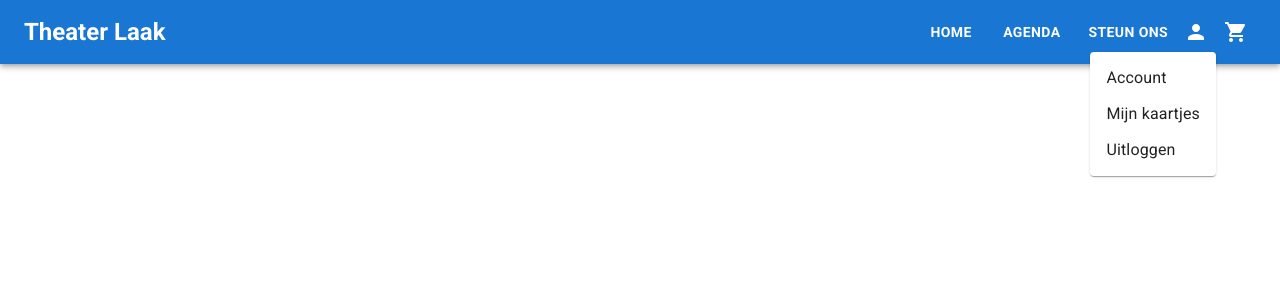
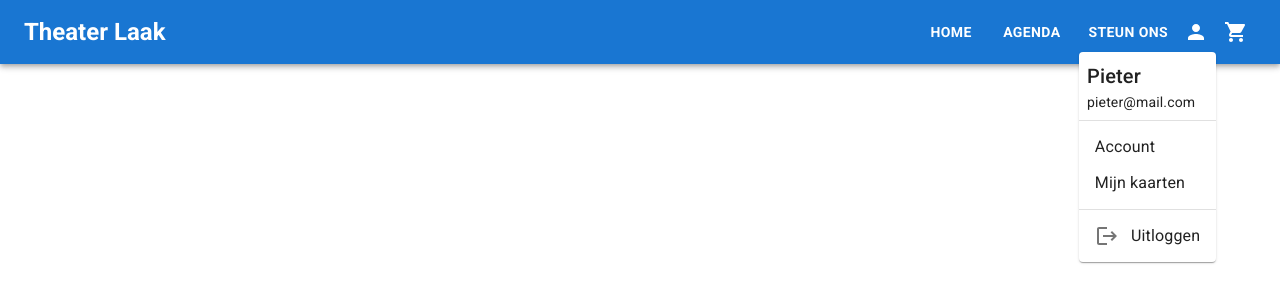
Before and after one commit to WDPR-Groep-4/WDPR, a React (Create React App) app in the folder Frontend/theater-laak/: page /steun-ons in a window 1280 px wide. Both pictures are taken after a click on the button 1196 px from the left and 32 px from the top of the page. Shown: the top 302 px of the page. Built offline with nearby package versions, Linux system fonts and the light colour scheme.

Commit message:
changed accountPopper
account aan account popper toegevoegd

```diff
--- a/Frontend/theater-laak/src/components/navbar/AccountButton.js
+++ b/Frontend/theater-laak/src/components/navbar/AccountButton.js
@@ -49,6 +49,7 @@ export default function AccountButton(props) {
                 {props.children}
             </IconButton>
             <AccountPopper
+                account={props.account}
                 openAccount={openAccount}
                 anchorRef={anchorRef}
                 handleCloseAccount={handleCloseAccount}
--- a/Frontend/theater-laak/src/components/navbar/AccountPopper.js
+++ b/Frontend/theater-laak/src/components/navbar/AccountPopper.js
@@ -5,8 +5,14 @@ import {
     ClickAwayListener,
     MenuList,
     MenuItem,
+    Typography,
+    Divider,
+    Box,
+    ListItemIcon,
+    ListItemText,
 } from "@mui/material";
 import { Link } from "react-router-dom";
+import LogoutIcon from "@mui/icons-material/Logout";
 
 export default function AccountPopper(props) {
     return (
@@ -28,6 +34,17 @@ export default function AccountPopper(props) {
                 >
                     <Paper>
                         <ClickAwayListener onClickAway={props.handleCloseAccount}>
+                            <div>
+                                <Box sx={{ p: 1 }}>
+                                    <Typography variant="h6">
+                                        {props.account.naam}
+                                    </Typography>
+                                    <Typography variant="body2">
+                                        {props.account.email}
+                                    </Typography>
+                                </Box>
+                                <Divider />
+
                                 <MenuList
                                     autoFocusItem={props.openAccount}
                                     id="composition-button"
@@ -45,16 +62,21 @@ export default function AccountPopper(props) {
                                         component={Link}
                                         to="/mijn-kaarten"
                                     >
-                                    Mijn kaartjes
+                                        Mijn kaarten
                                     </MenuItem>
+                                    <Divider />
                                     <MenuItem
                                         onClick={props.handleCloseAccount}
                                         component={Link}
                                         to="/"
                                     >
-                                    Uitloggen
+                                        <ListItemIcon>
+                                            <LogoutIcon />
+                                        </ListItemIcon>
+                                        <ListItemText>Uitloggen</ListItemText>
                                     </MenuItem>
                                 </MenuList>
+                            </div>
                         </ClickAwayListener>
                     </Paper>
                 </Grow>
--- a/Frontend/theater-laak/src/components/navbar/MobileMenuButton.js
+++ b/Frontend/theater-laak/src/components/navbar/MobileMenuButton.js
@@ -6,7 +6,6 @@ import { IconButton } from "@mui/material";
 export default function MobileMenuButton(props) {
     const [openDrawer, setOpenDrawer] = useState(false);
     const anchorRef = useRef(null);
-    console.log("openDrawer: ", openDrawer);
 
     const handleToggleAccount = () => {
         setOpenDrawer((prev) => !prev);
--- a/Frontend/theater-laak/src/components/navbar/Navbar.js
+++ b/Frontend/theater-laak/src/components/navbar/Navbar.js
@@ -3,9 +3,10 @@ import { Stack } from "@mui/system";
 import { Link } from "react-router-dom";
 import PersonIcon from "@mui/icons-material/Person";
 import ShoppingCartIcon from "@mui/icons-material/ShoppingCart";
-
 import AccountButton from "./AccountButton";
 import MobileMenuButton from "./MobileMenuButton";
+import account from "./account.json";
+
 export default function Navbar(props) {
     const navLinks = [
         { name: "Home", path: "/" },
@@ -36,7 +37,7 @@ export default function Navbar(props) {
                     ))}
                 </Stack>
                 <Stack direction={"row"}>
-                    <AccountButton>
+                    <AccountButton account={account}>
                         <PersonIcon />
                     </AccountButton>
                     <IconButton color="inherit" sx={{ fontWeight: 600 }}>
--- /dev/null
+++ b/Frontend/theater-laak/src/components/navbar/account.json
@@ -0,0 +1,4 @@
+{
+    "naam": "Pieter",
+    "email": "pieter@mail.com"
+}
```
Lines whose indentation alone changed are shown as unchanged.
